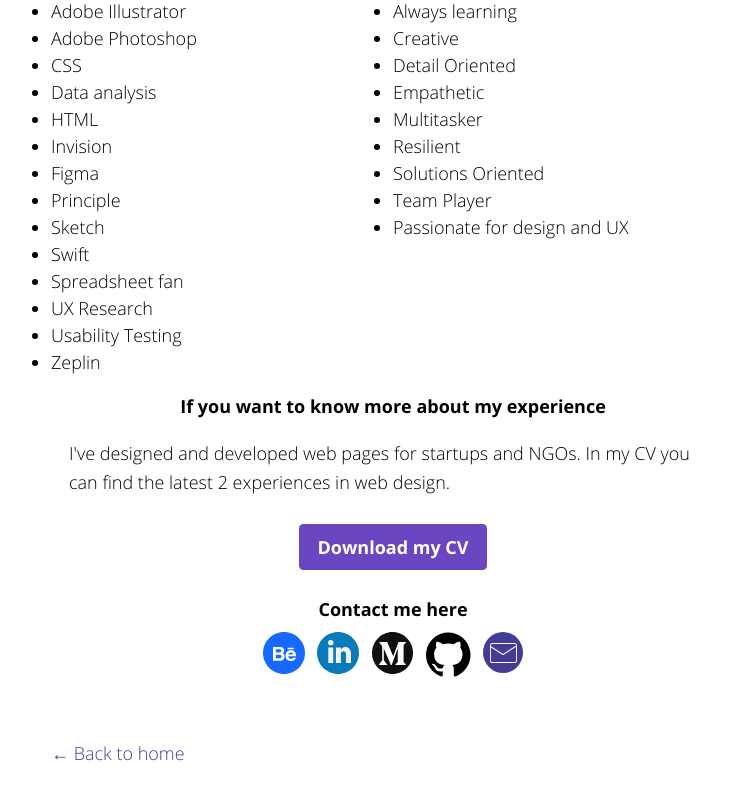
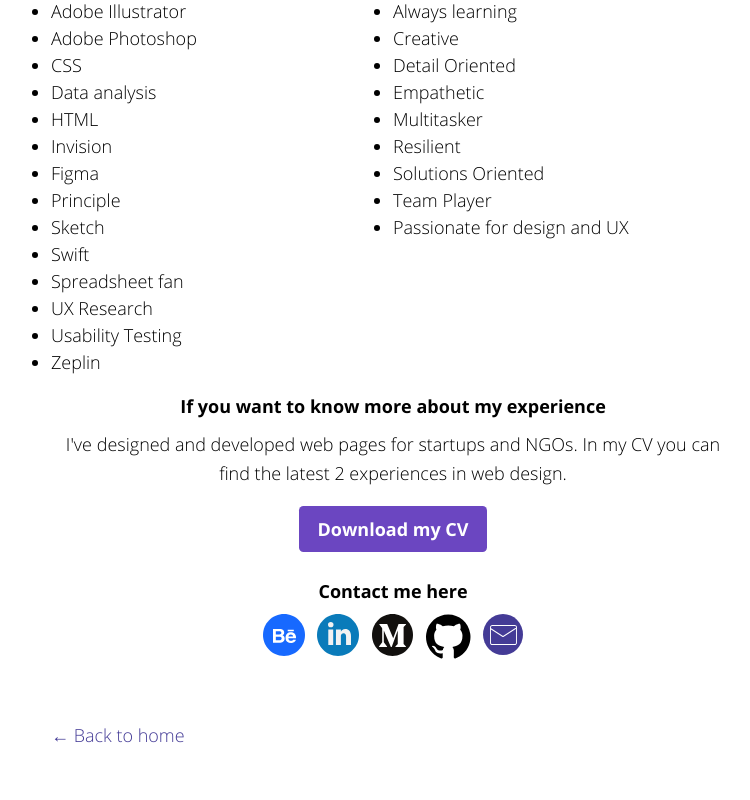
Before and after one commit to Paola1234/portfolio, a Next.js app: page /aboutme in a window 1280 px wide. Shown: the part 616-1416 px from the top of the page, without its empty margins (247-997 px from the left). Built offline with nearby package versions, Linux system fonts and the light colour scheme.

Commit message:
Download CV btn fixed

```diff
--- a/pages/aboutme.js
+++ b/pages/aboutme.js
@@ -60,8 +60,8 @@
         </div>
       </section>
       <section>
-            <h3 className="center-text">If you want to know more about my experience</h3>
-            <p className="p-4">I've designed and developed web pages for startups and NGOs. In my CV you can find the latest 2 experiences in web design.</p>
+            <h3 className="mb-2 center-text">If you want to know more about my experience</h3>
+            <p className="pb-2 text-center">I've designed and developed web pages for startups and NGOs. In my CV you can find the latest 2 experiences in web design.</p>
             <a  className="flex flex-wrap justify-around px-4 py-2" href="https://drive.google.com/file/d/1JbFLHALH9IVVdv2cTt4tnLEZYOU-yDEd/view?usp=sharing">
               <button className="flex flex-wrap justify-around px-4 py-2 font-bold text-white bg-purple-700 rounded hover:bg-purple-500">
                Download my CV
```
